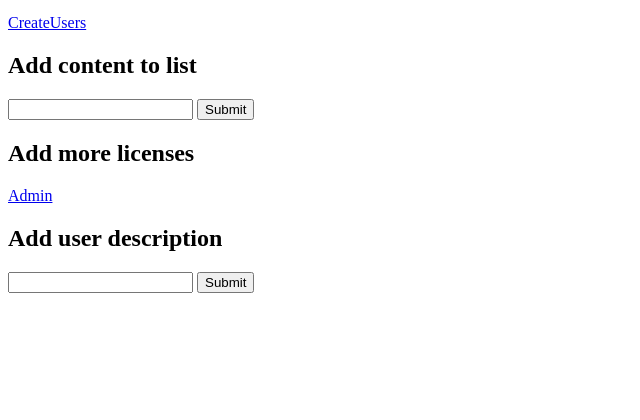
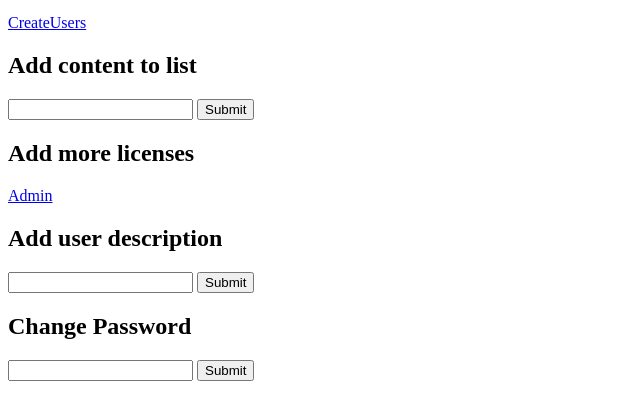
Before and after one commit to martbhell/insecure-django, a Django app: page /licgen/ in a window 1280 px wide. Shown: the part 258-678 px from the top of the page, without its empty margins (0-640 px from the left). Run offline with Django 3.2, Linux system fonts and the light colour scheme; data comes from the database, SQL or seed files in the repository; data that the repository does not hold is empty.

Commit message:
FLAW 6: Allow Changing Passwords

```diff
--- a/licensegenerator/licgen/templates/index.html
+++ b/licensegenerator/licgen/templates/index.html
@@ -63,6 +63,14 @@
         <input type="submit"/>
     </form>
 
+		<h2>Change Password</h2>
+
+    <form action="/pwchange" method="POST">
+        {% csrf_token %}
+        <input type="password" name="password" required/>
+        <input type="submit"/>
+    </form>
+
 
 
     </body>
--- a/licensegenerator/licgen/urls.py
+++ b/licensegenerator/licgen/urls.py
@@ -14,6 +14,7 @@ urlpatterns = [
     path('add', views.AddLicense, name='addlicense'),
     path('add_user_licenses', views.AddUserLicenses, name='adduserlicenses'),
     path('add_profile_description', views.AddProfileDescription, name='addprofiledescription'),
+    path('pwchange', views.ChangePassword, name='pwchange'),
     path('admin/', views.AdminView, name='admin'),
     path('admin/api/v1/hidden/allaccountsview/', views.AllAccountsView, name='allaccountsview'),
 
--- a/licensegenerator/licgen/views.py
+++ b/licensegenerator/licgen/views.py
@@ -220,3 +220,16 @@ def AddProfileDescription(request):
         return HttpResponse("OK: Description set to %s for %s" % (description, logged_in_user))
     else:
         return redirect('/')
+
+@login_required
+def ChangePassword(request):
+
+    if request.method == "POST":
+        password = request.POST.get('password', '')
+        logged_in_user = User.objects.get(username=request.user)
+        logged_in_user.set_password(password)
+        logged_in_user.save()
+        print("OK: password changed for %s" % (logged_in_user))
+        return HttpResponse("OK: password changed for %s" % (logged_in_user))
+    else:
+        return redirect('/')
```
